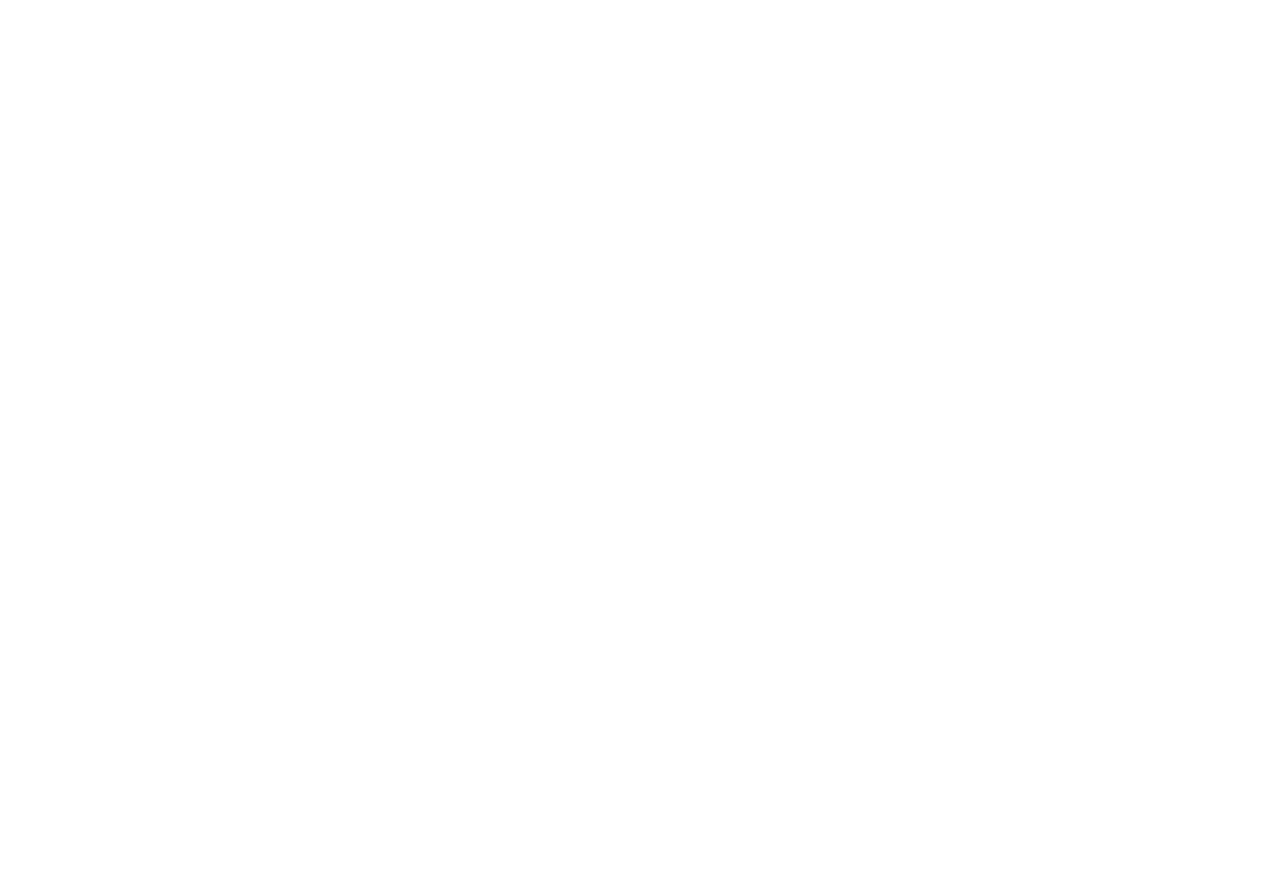
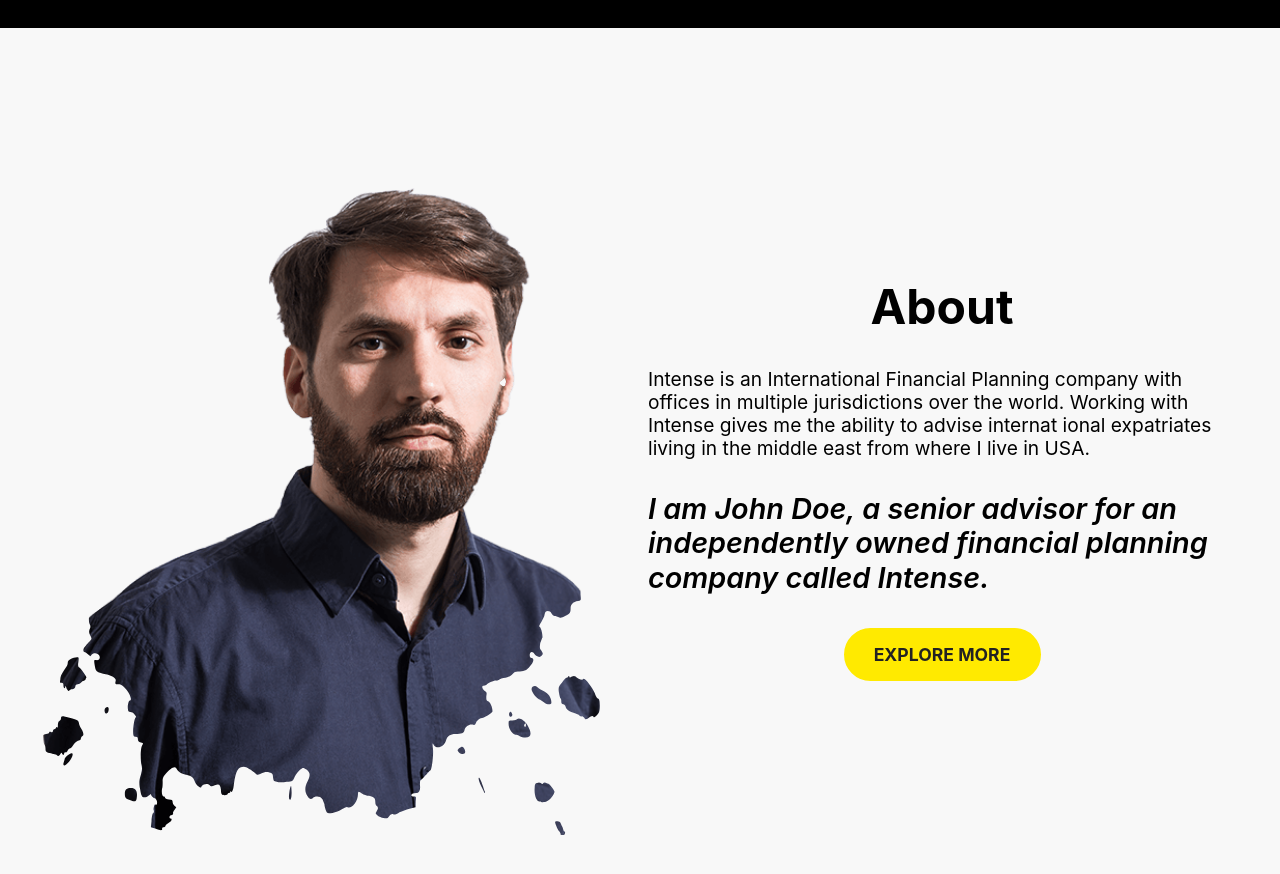
Before and after one commit to Jogata/SoftUni-React-Project, a React (Vite) app in the folder client/: page / in a window 1280 px wide. Shown: the part 900-1774 px from the top of the page. Before the commit the page ends 880 px from the top, so only its background shows below. Built offline with nearby package versions, Linux system fonts and the light colour scheme.

Commit message:
added about component

```diff
--- a/client/src/App.jsx
+++ b/client/src/App.jsx
@@ -22,6 +22,7 @@ import Logout from './components/logout/Logout'
 // ================================================
 import { Navbar } from './components/travel/execute-financial-main/components/navbar/Navbar';
 import { Hero } from './components/travel/execute-financial-main/components/hero/Hero';
+import { About } from './components/travel/execute-financial-main/components/about/About'
 
 function Loader() {
   return (
@@ -40,6 +41,7 @@ function App() {
       <AuthContextProvider>
         <Navbar />
         <Hero />
+        <About />
           {/* <Routes>
             <Route path='/' element={<MainPage />} />
             <Route path='/skyrim' element={<SkyrimHomePage />} />
--- /dev/null
+++ b/client/src/components/travel/execute-financial-main/components/about/About.jsx
@@ -0,0 +1,19 @@
+import john from "../../images/john-doe.png"
+import "./about.css";
+
+export function About() {
+    return (
+        <div className="about" id="about">
+            <div className="container">
+                <img src={john} alt="john" />
+                <div className="col-2">
+                    <h2>About</h2>
+                    <span className="line"></span>
+                    <p>Intense is an International Financial Planning company with offices in multiple jurisdictions over the world. Working with Intense gives me the ability to advise internat ional expatriates living in the middle east from where I live in USA.</p>
+                    <p>I am John Doe, a senior advisor for an independently owned financial planning company called Intense.</p>
+                    <button className="button">Explore More</button>
+                </div>
+            </div>
+        </div>
+    )
+}
--- /dev/null
+++ b/client/src/components/travel/execute-financial-main/components/about/about.css
@@ -0,0 +1,80 @@
+.about {
+    position: relative;
+    /* width: 100%; */
+    margin: auto;
+    padding: 14rem 1rem 5rem 0;
+    background-color: #f8f8f8;
+}
+
+.about::after {
+    position: absolute;
+    top: 0;
+    left: 0;content: "";
+    width: 100%;
+    height: 8rem;
+    background-color: #000;
+}
+
+.about .container {
+    max-width: 1240px;
+    margin: auto;
+    display: grid;
+    grid-template-columns: repeat(2, 1fr);
+}
+
+.about .container img {
+    padding-top: 4rem;
+    /* clip-path: url("#mask-1"); */
+    /* clip-path: url("#mask-2"); */
+    /* clip-path: url("#mask-3"); */
+    clip-path: url("#mask-4");
+}
+
+.about h2 {
+    font-size: 3rem;
+}
+
+.about .col-2 {
+    padding: 1rem;
+    display: flex;
+    align-items: center;
+    justify-content: center;
+    flex-direction: column;
+}
+
+.about .col-2 p:first-of-type {
+    margin: 2rem 0;
+}
+
+.about .col-2 p:nth-child(4) {
+    font-size: 1.8rem;
+    font-weight: 600;
+    font-style: italic;
+}
+
+.about button {
+    margin-top: 2rem;
+}
+
+@media screen and (max-width:940px) {
+    .about .container {
+        grid-template-columns: 1fr;
+    }
+
+    /* .about .container {
+        width: 100%;
+    } */
+
+    .about .container img {
+        width: 90vw;
+        padding: 0rem;
+    }
+
+    .about .container .col-2 {
+        padding: 0;
+    }
+
+    .about button {
+        margin-bottom: 1rem;
+    }
+}
--- a/client/src/components/travel/execute-financial-main/components/hero/hero.css
+++ b/client/src/components/travel/execute-financial-main/components/hero/hero.css
@@ -75,26 +75,7 @@
 }
 
 .hero .button {
-    /* width: 300px; */
     margin: 1rem auto 1rem 0;
-    padding: 0.8em 1.6em;
-    color: #222;
-    font-size: 1.1rem;
-    font-weight: bold;
-    /* font-family: Georgia, serif; */
-    text-transform: uppercase;
-    border-radius: 2em;
-    border: 2px solid var(--secondary-color);
-    background-color: var(--secondary-color);
-    transition: background-color 400ms ease-out;
-    /* cursor: pointer; */
-}
-
-.hero .button:hover {
-    color: var(--secondary-dark);
-    border: 2px solid var(--secondary-dark);
-    background-color: var(--secondary-dark);
-    background-color: transparent;
 }
 
 @media screen and (max-width:940px) {
--- a/client/src/components/travel/execute-financial-main/styles.css
+++ b/client/src/components/travel/execute-financial-main/styles.css
@@ -51,3 +51,25 @@
     width: 0;
     height: 0;
   }
+
+  .button {
+    /* width: 300px; */
+    padding: 0.8em 1.6em;
+    color: #222;
+    font-size: 1.1rem;
+    font-weight: bold;
+    /* font-family: Georgia, serif; */
+    text-transform: uppercase;
+    border-radius: 2em;
+    border: 2px solid var(--secondary-color);
+    background-color: var(--secondary-color);
+    transition: background-color 400ms ease-out;
+    /* cursor: pointer; */
+}
+
+.button:hover {
+    color: var(--secondary-dark);
+    border: 2px solid var(--secondary-dark);
+    background-color: var(--secondary-dark);
+    background-color: transparent;
+}
```
